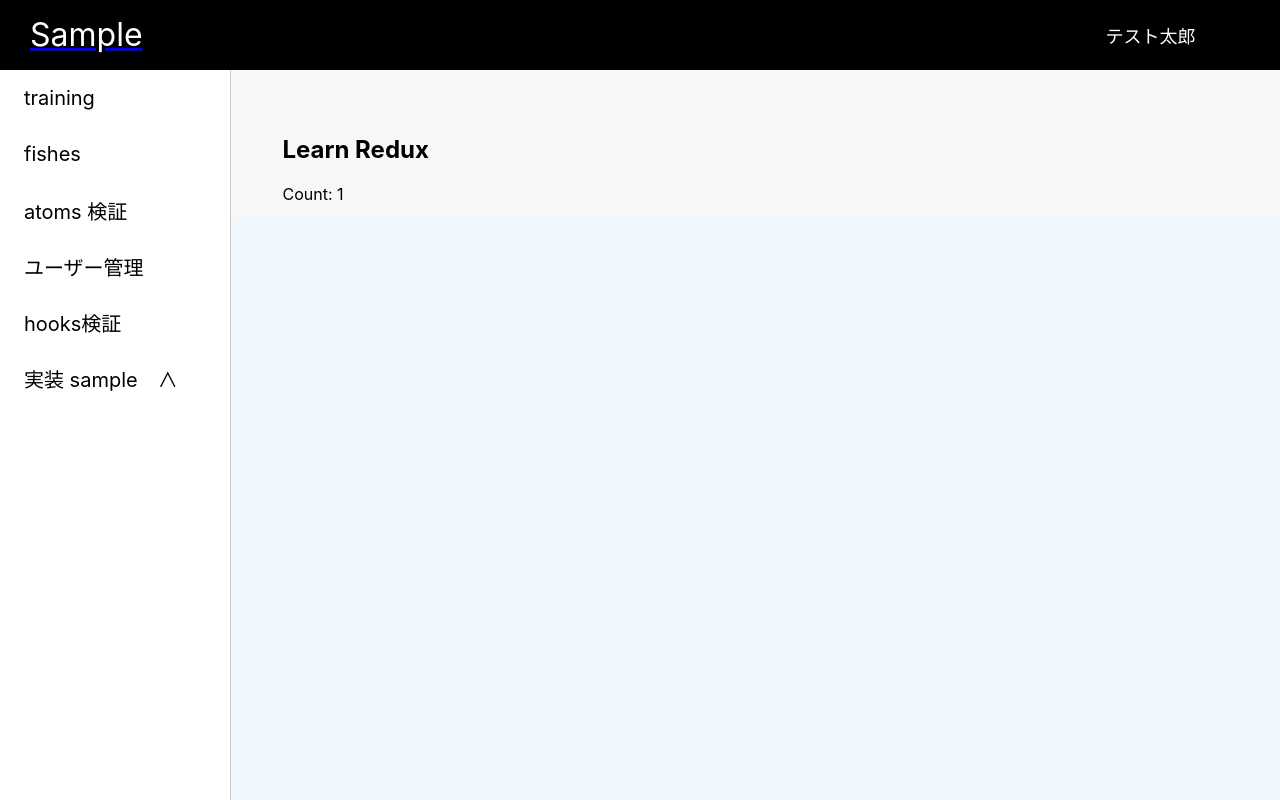
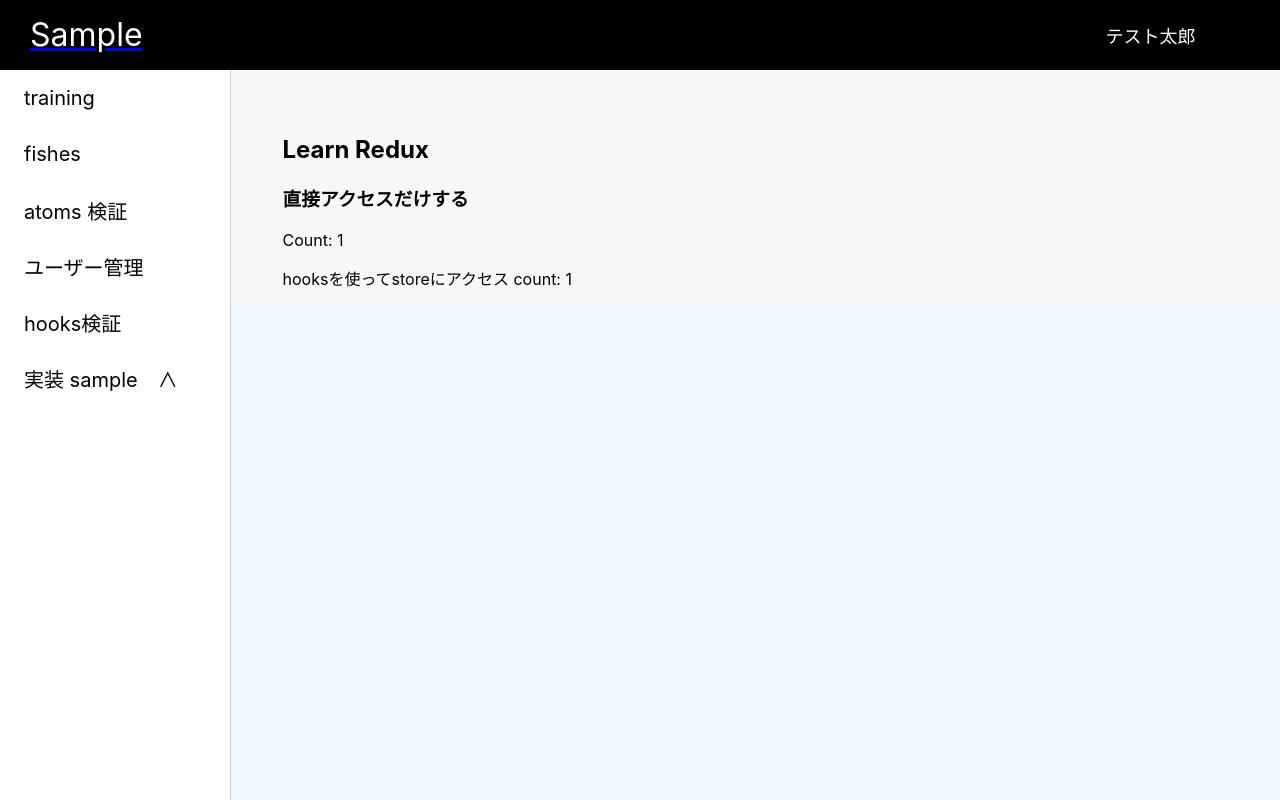
Before and after one commit to Snails8/react-module, a React (Create React App) app in the folder frontend/: page /redux in a window 1280 px wide. Built offline with nearby package versions, Linux system fonts and the light colour scheme.

Commit message:
add: hooksを使ってアクセスできるように調整

```diff
--- a/frontend/src/pages/_Inspect/ReduxPage/ReduxPage.tsx
+++ b/frontend/src/pages/_Inspect/ReduxPage/ReduxPage.tsx
@@ -1,13 +1,30 @@
 import { Layout } from "../../../components/templates/_Layout/Layout";
 import store from "../../../store";
+import { connect } from "react-redux";
+import { useSelector } from "react-redux";
 
+type ReduxPageProps = {
+  count: any
+}
 export const ReduxPage = () => {
+
+  const count = useSelector((state: any) => state.count);
   return (
     <Layout isContainerDesign={true}>
       <div>
         <h2>Learn Redux</h2>
+        <h3>直接アクセスだけする</h3>
         <p>Count: {store.getState().count}</p>
+
+        {/* <p>connectでgetしたcount：{count}</p> */}
+
+        <p>hooksを使ってstoreにアクセス count: {count}</p>
       </div>
     </Layout>
   );
 };
+
+const mapStateToProps = (state: any) => {
+  return {count: state.count};
+};
+export default connect(mapStateToProps)(ReduxPage);
```
